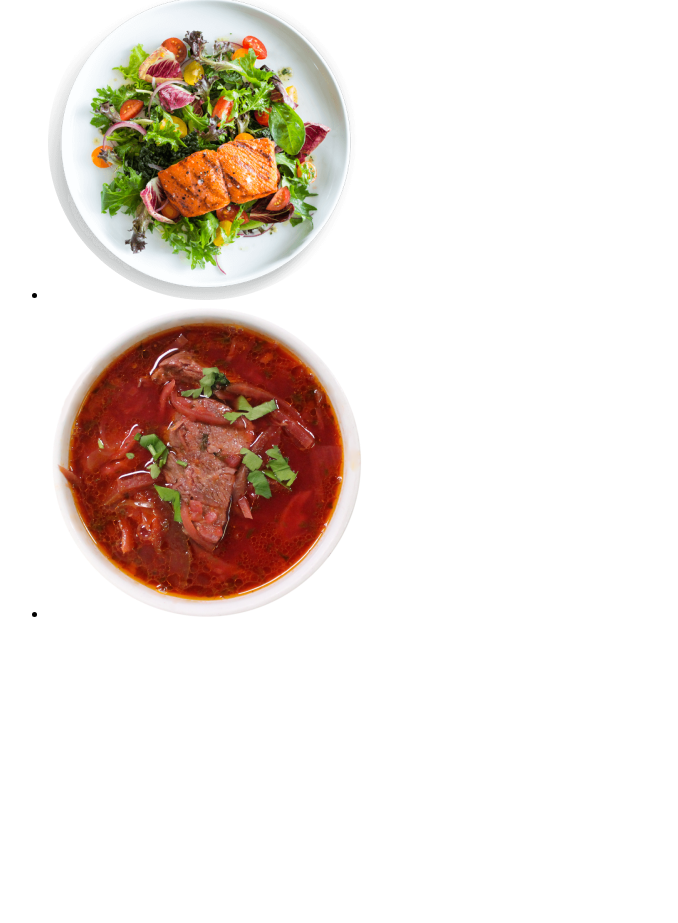
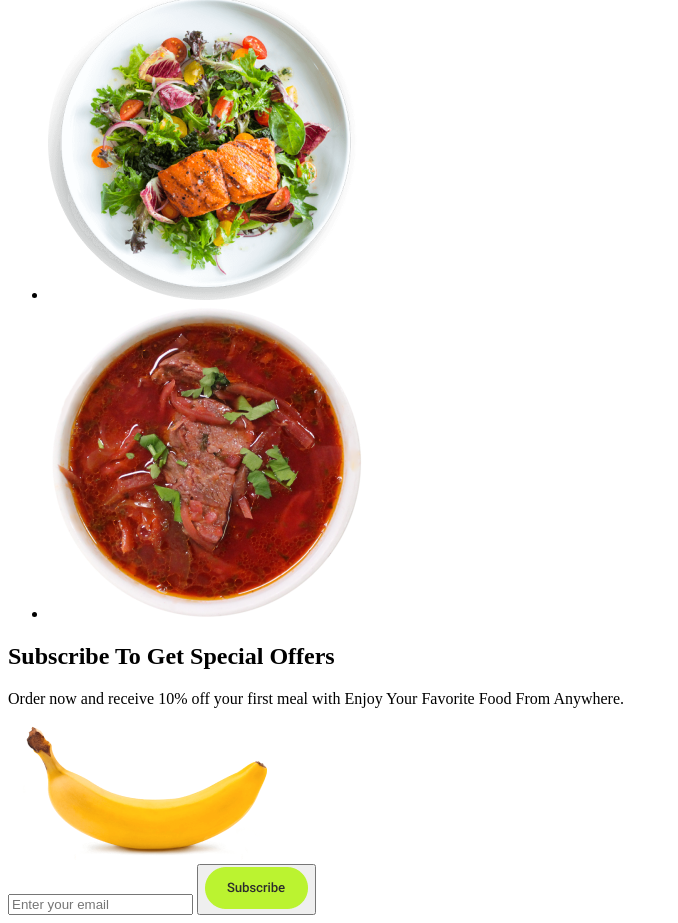
Before and after one commit to Aleksandr-Raynov/blended-56, a plain HTML site: page index.html in a window 1280 px wide. Shown: the part 3188-4111 px from the top of the page, without its empty margins (0-678 px from the left). Before the commit the page ends 3827 px from the top, so only its background shows below. Drawn offline with Linux system fonts and the light colour scheme.

Commit message:
add Subsribe section

```diff
--- a/index.html
+++ b/index.html
@@ -1,6 +1,5 @@
 <!DOCTYPE html>
 <html lang="en">
-
   <head>
     <meta charset="UTF-8" />
     <meta name="viewport" content="width=device-width, initial-scale=1.0" />
@@ -74,7 +73,28 @@
           <li><img src="./images/Favorites/borshch.png" alt="borshch" /></li>
         </ul>
       </section>
+      <!-- Section Subscribe -->
+      <section>
+        <h2>Subscribe To Get Special Offers</h2>
+        <p>
+          Order now and receive 10% off your first meal with Enjoy Your Favorite
+          Food From Anywhere.
+        </p>
+        <img src="./images/banana.png" alt="banana" />
+        <form id="emailForm">
+          <label for="Email"></label>
+          <input
+            type="email"
+            id="email"
+            name="email"
+            placeholder="Enter your email"
+            required
+          />
+          <button>
+            <img src="./images/Button.png" alt="картинка" />
+          </button>
+        </form>
+      </section>
     </main>
   </body>
-
 </html>
```
Also changed, not shown: images/Button.png (added), images/banana.png (added). Lines whose indentation alone changed are shown as unchanged.
